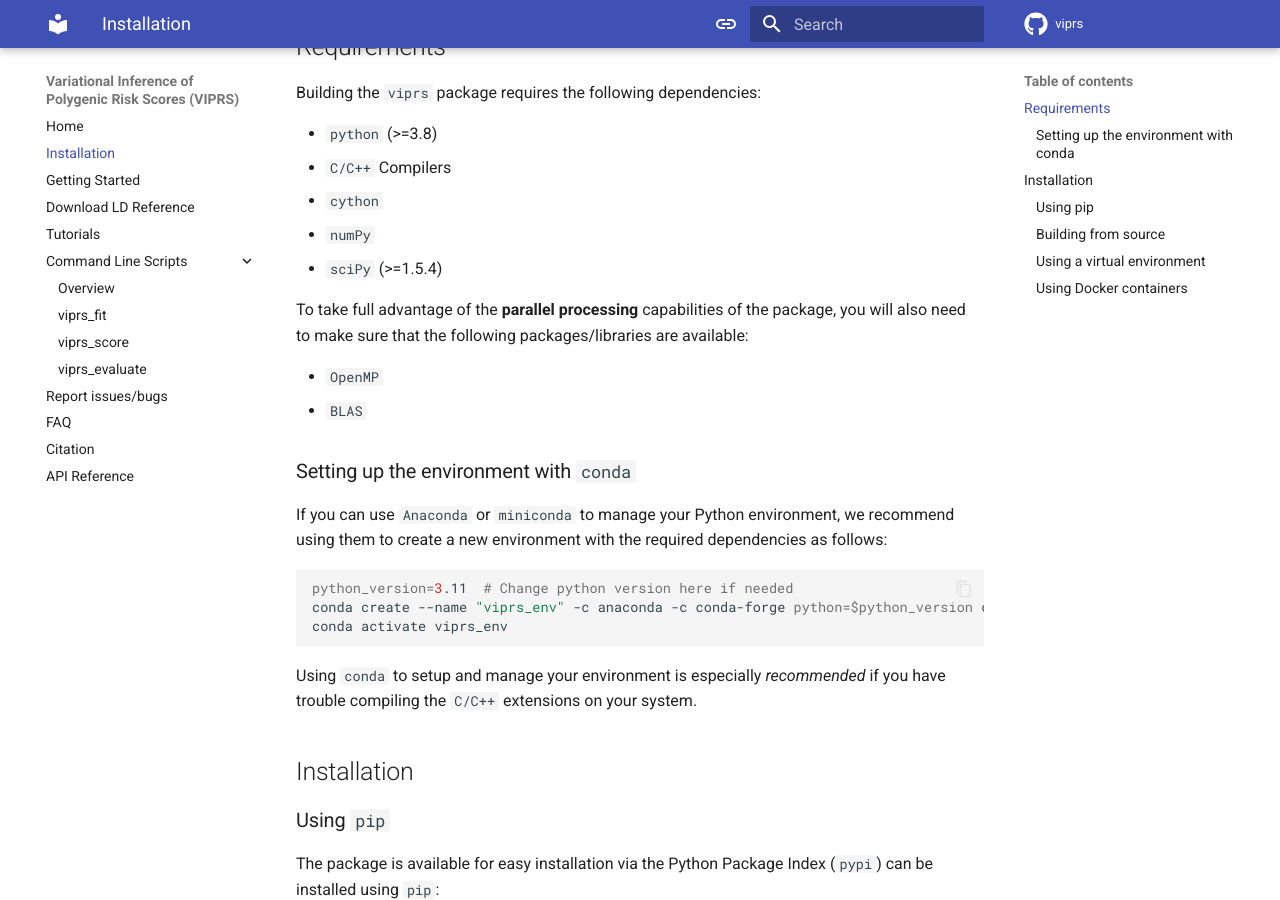
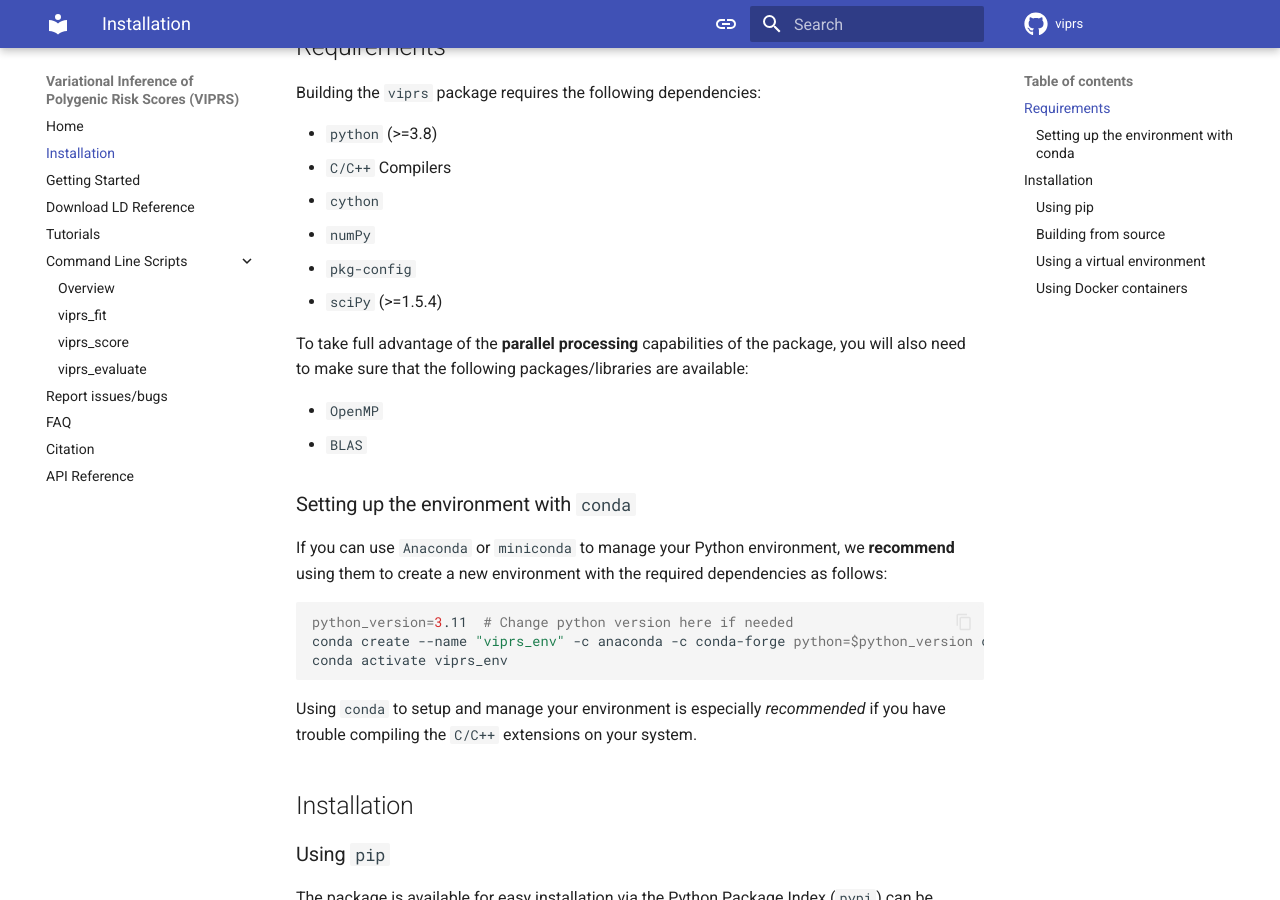
Before and after one commit to shz9/viprs, an MkDocs documentation site: the page built from docs/installation.md, in a window 1280 px wide and 900 px high, scrolled down 319 px. Built offline with MkDocs 1.6.1 and Material for MkDocs 9.7.7, drawn with Linux system fonts in a browser that asks for light colours; comment, search, counter and statistics services are not loaded.

Commit message:
Adding pkg-config to Window CI/Wheel builds

````diff
--- a/docs/installation.md
+++ b/docs/installation.md
@@ -11,6 +11,7 @@ Building the `viprs` package requires the following dependencies:
 * `C/C++` Compilers
 * `cython`
 * `numPy`
+* `pkg-config`
 * `sciPy` (>=1.5.4)
 
 To take full advantage of the **parallel processing** capabilities of the package, you will also need to make sure that
@@ -21,7 +22,7 @@ the following packages/libraries are available:
 
 ### Setting up the environment with `conda`
 
-If you can use `Anaconda` or `miniconda` to manage your Python environment, we recommend using them to create
+If you can use `Anaconda` or `miniconda` to manage your Python environment, we **recommend** using them to create
 a new environment with the required dependencies as follows:
 
 ```bash
````
Also changed, not shown: 2 other files.
